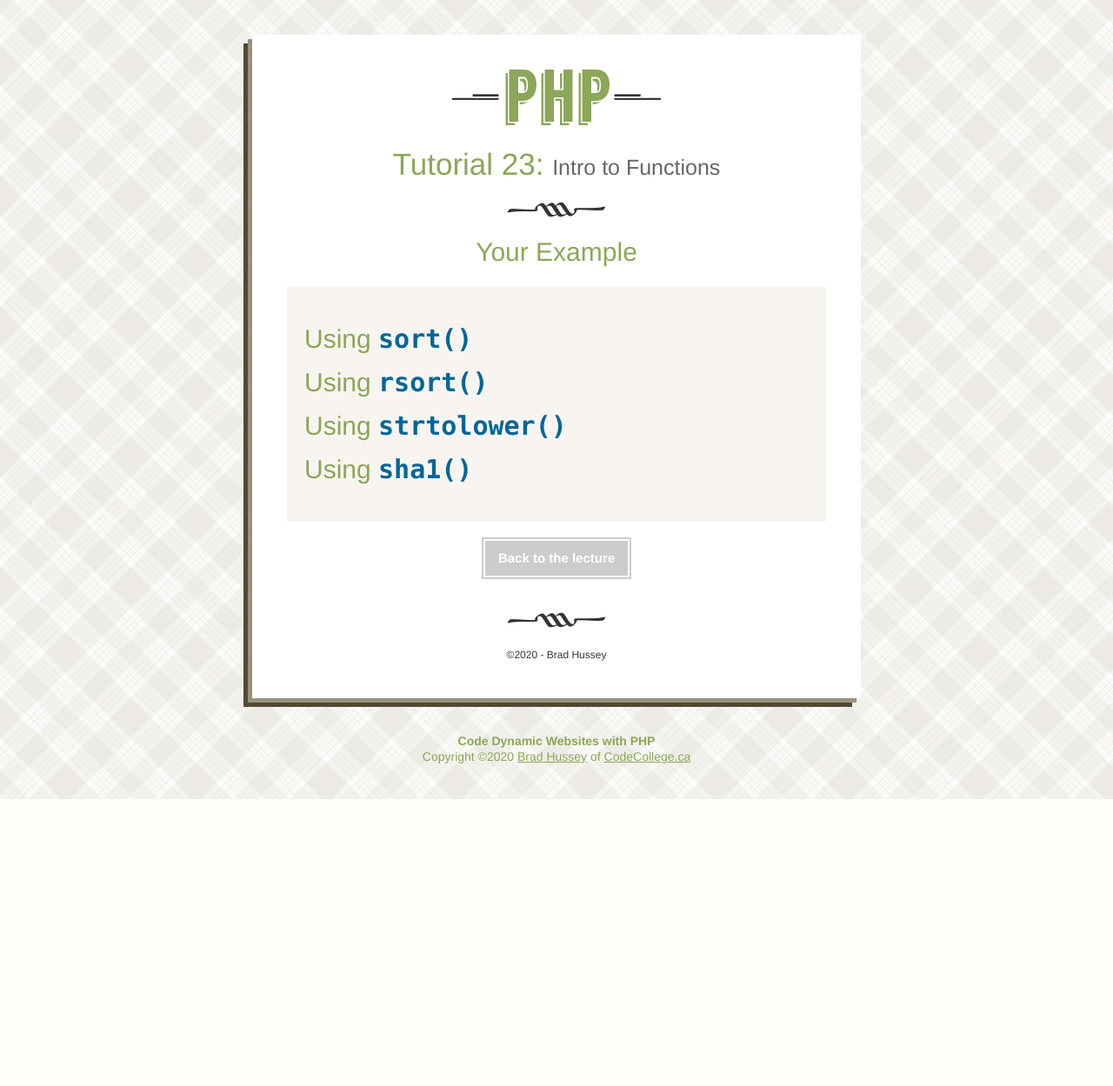
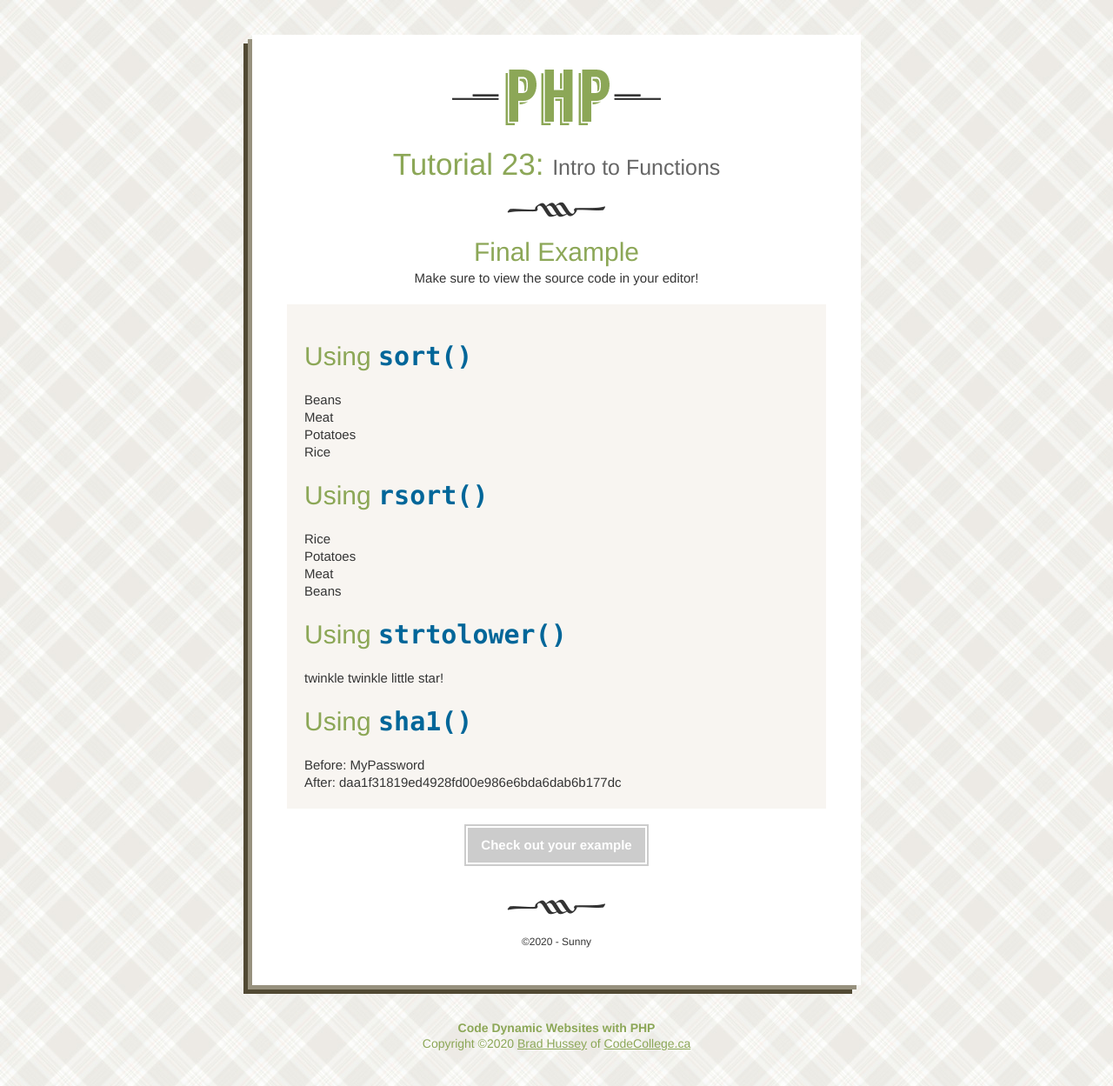
Before and after one commit to hebs87/php-basics, a PHP site: page /practice.php in a window 1280 px wide. Shown: the whole page at 87% size. Before the commit the page ends 919 px from the top, so only its background shows below. Run offline with PHP 8.4, Linux system fonts and the light colour scheme.

Commit message:
Completed built in functions challenge

```diff
--- a/23_Functions/practice.php
+++ b/23_Functions/practice.php
@@ -4,13 +4,13 @@
     define("TITLE", "Intro to Functions");
 
     // Custom Variables
-	$myName	= "Brad Hussey";
-	$lessonNum	= 23;
+    $myName = "Sunny";
+    $lessonNum = 23;
 
 ?>
 
 <!DOCTYPE html>
-<html>
+<html lang="en">
 <head>
     <title>PHP <?php echo TITLE; ?></title>
     <link href="../assets/styles.css" rel="stylesheet">
@@ -24,41 +24,63 @@
     <h1>Tutorial <?php echo $lessonNum; ?>: <small><?php echo TITLE; ?></small></h1>
     <hr>
 
-			<h2>Your Example</h2>
+    <h2>Final Example</h2>
+    <p>Make sure to view the source code in your editor!</p>
 
     <div class="sandbox">
 
         <h3>Using <code>sort()</code></h3>
         <?php
+            // Custom array
+            $dinner = array("Meat", "Potatoes", "Beans", "Rice");
 
-					// your code here
+            // Add the array as a parameter to sort() function
+            sort($dinner);
 
+            // Print the sorted array
+            foreach ($dinner as $ingredient) {
+                echo "$ingredient <br>";
+            }
         ?>
 
         <h3>Using <code>rsort()</code></h3>
         <?php
+            // Custom array
+            $dinner = array("Meat", "Potatoes", "Beans", "Rice");
 
-					// your code here
+            // Add the array as a parameter to sort() function
+            rsort($dinner);
 
+            // Print the sorted array
+            foreach ($dinner as $ingredient) {
+                echo "$ingredient <br>";
+            }
         ?>
 
         <h3>Using <code>strtolower()</code></h3>
         <?php
+            // String of text with upper and lowercase characters
+            $text = "Twinkle Twinkle little STAR!";
 
-					// your code here
+            // Run the $text variable through strtolower()
+            // Re-assign the value to the $text variable
+            $text = strtolower($text);
 
+            // See what you get!
+            echo $text;
         ?>
 
         <h3>Using <code>sha1()</code></h3>
         <?php
-
-					// your code here
-
+            $password = "MyPassword";
+            echo "Before: $password <br>";
+            $password = sha1($password);
+            echo "After: $password";
         ?>
 
     </div><!-- end sandbox -->
 
-			<a href="index.php" class="button">Back to the lecture</a>
+    <a href="practice.php" class="button">Check out your example</a>
 
     <hr>
 
```
Lines whose indentation alone changed are shown as unchanged.
